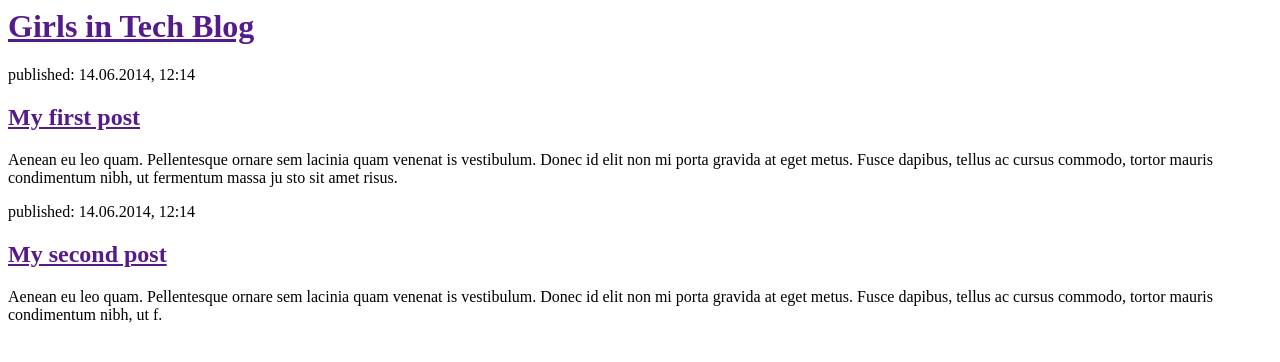
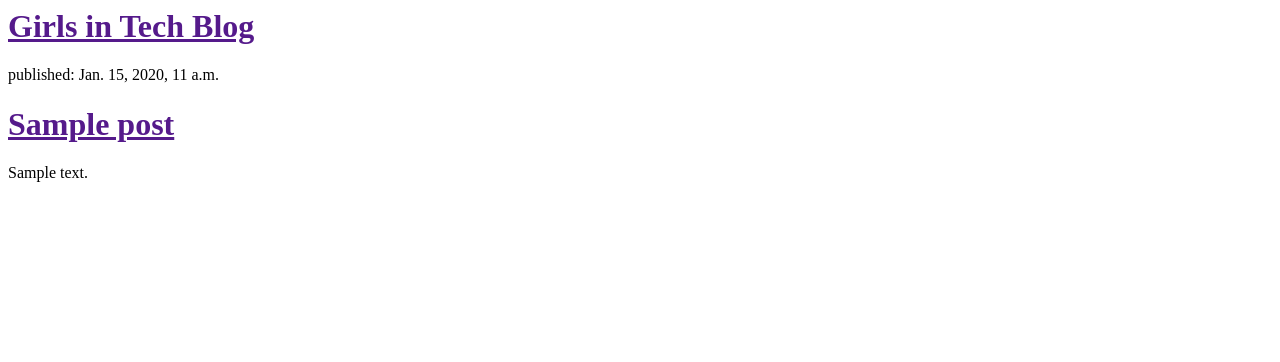
Before and after one commit to krocca/my_first_blog, a Django app: template blog/templates/blog/post_list.html in a window 1280 px wide. Shown: the top 362 px of the page. Run offline with Django 3.2, Linux system fonts and the light colour scheme; the template is opened without the code that fills it: values that come from a table or form of the project are taken from there, others are empty; tables that the repository leaves empty hold one stand-in row (values such as "Sample post"); parts of the project's set-up code (start-up, migrations or seed data) failed here and were passed over.

Commit message:
Modified templates to display posts from database

```diff
--- a/blog/templates/blog/post_list.html
+++ b/blog/templates/blog/post_list.html
@@ -7,20 +7,12 @@
 <div>
 <h1><a href="">Girls in Tech Blog</a></h1>
 </div>
+{% for post in posts %}
 <div>
-<p>published: 14.06.2014, 12:14</p>
-<h2><a href="">My first post</a></h2>
-<p>Aenean eu leo quam. Pellentesque ornare sem lacinia quam venenat
-is vestibulum. Donec id elit non mi porta gravida at eget metus. Fusce dapibus,
-tellus ac cursus commodo, tortor mauris condimentum nibh, ut fermentum massa ju
-sto sit amet risus.</p>
+<p>published: {{ post.published_date }}</p>
+<h1><a href="">{{ post.title }}</a></h1>
+<p>{{ post.text|linebreaksbr }}</p>
 </div>
-<div>
-<p>published: 14.06.2014, 12:14</p>
-<h2><a href="">My second post</a></h2>
-<p>Aenean eu leo quam. Pellentesque ornare sem lacinia quam venenat
-is vestibulum. Donec id elit non mi porta gravida at eget metus. Fusce dapibus,
-tellus ac cursus commodo, tortor mauris condimentum nibh, ut f.</p>
-</div>
+{% endfor %}
 </body>
 </html>
--- a/blog/views.py
+++ b/blog/views.py
@@ -1,4 +1,8 @@
 from django.shortcuts import render
+from django.utils import timezone
+from .models import Post
+
 def post_list(request):
-    return render(request, 'blog/post_list.html', {})
+    posts = Post.objects.filter(published_date__lte=timezone.now()).order_by('published_date')
+    return render(request, 'blog/post_list.html', {'posts': posts})
 # Create your views here.
```
Also changed, not shown: blog/models.py (+8 -6 lines).
